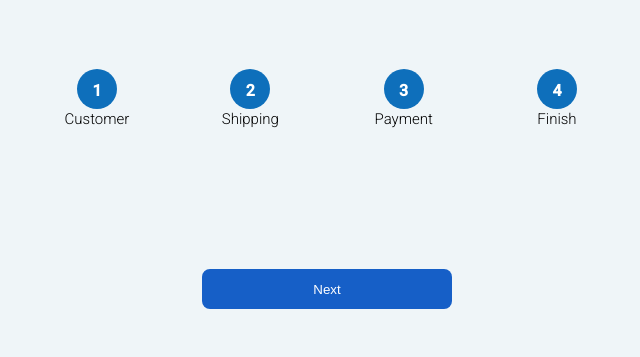
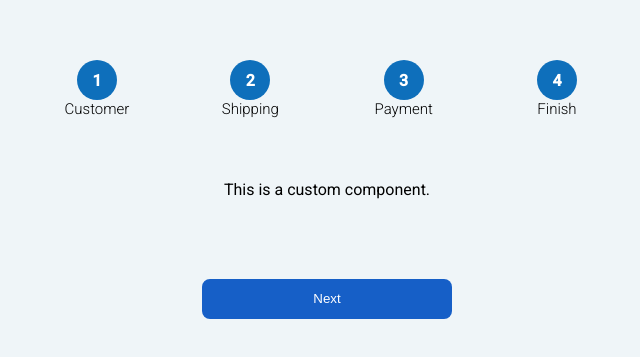
Before and after one commit to arabboyev01/Course_Front, a Next.js app: page /create-review in a window 1280 px wide. Shown: the part 211-568 px from the top of the page, without its empty margins (313-953 px from the left). Built offline with nearby package versions, Linux system fonts and the light colour scheme.

Commit message:
review page

```diff
--- a/src/pages/create-review.tsx
+++ b/src/pages/create-review.tsx
@@ -1,5 +1,5 @@
-import CreateReviewComponent from "@/components/CreateReviewComponent"
+import ReviewForm from '@/components/ReviewForm'
 export default function CreateReview() {
 
-    return <CreateReviewComponent />
+    return <ReviewForm />
 }
```
